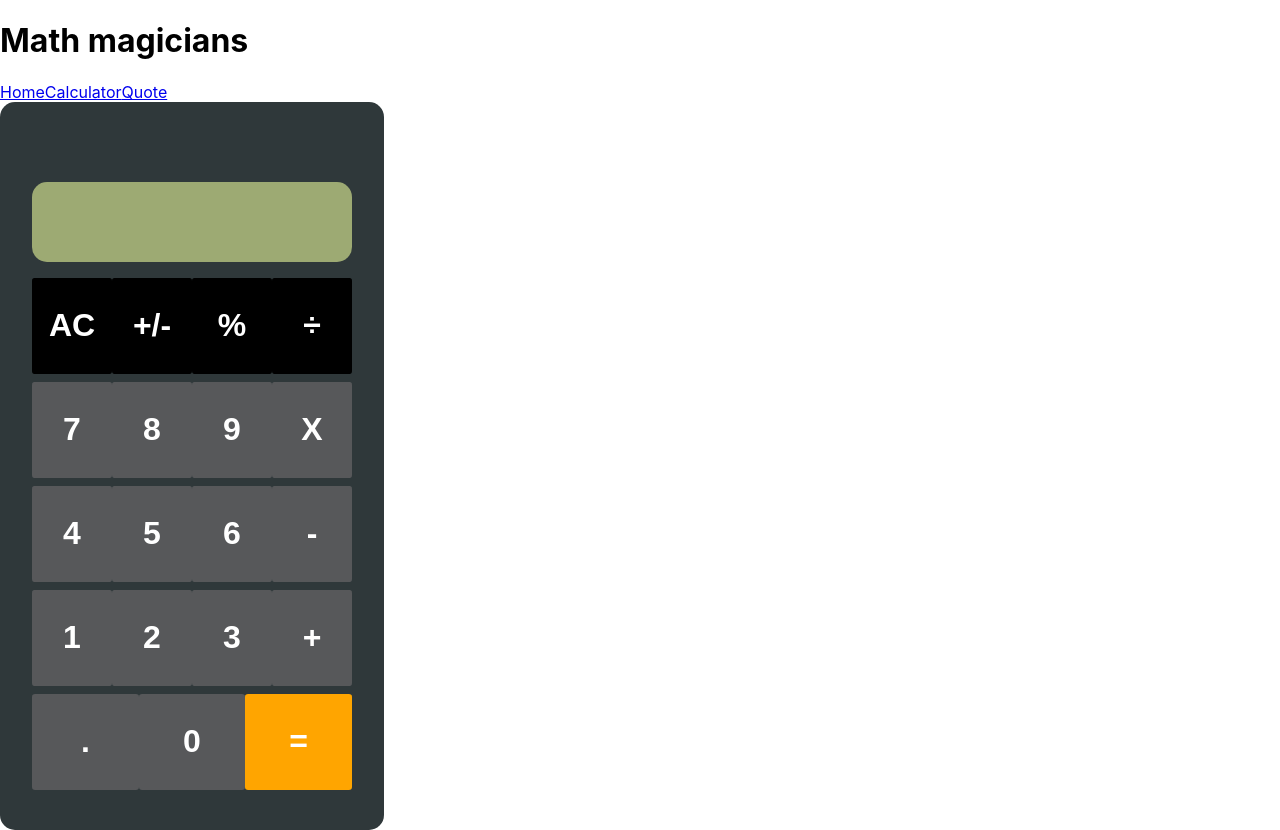
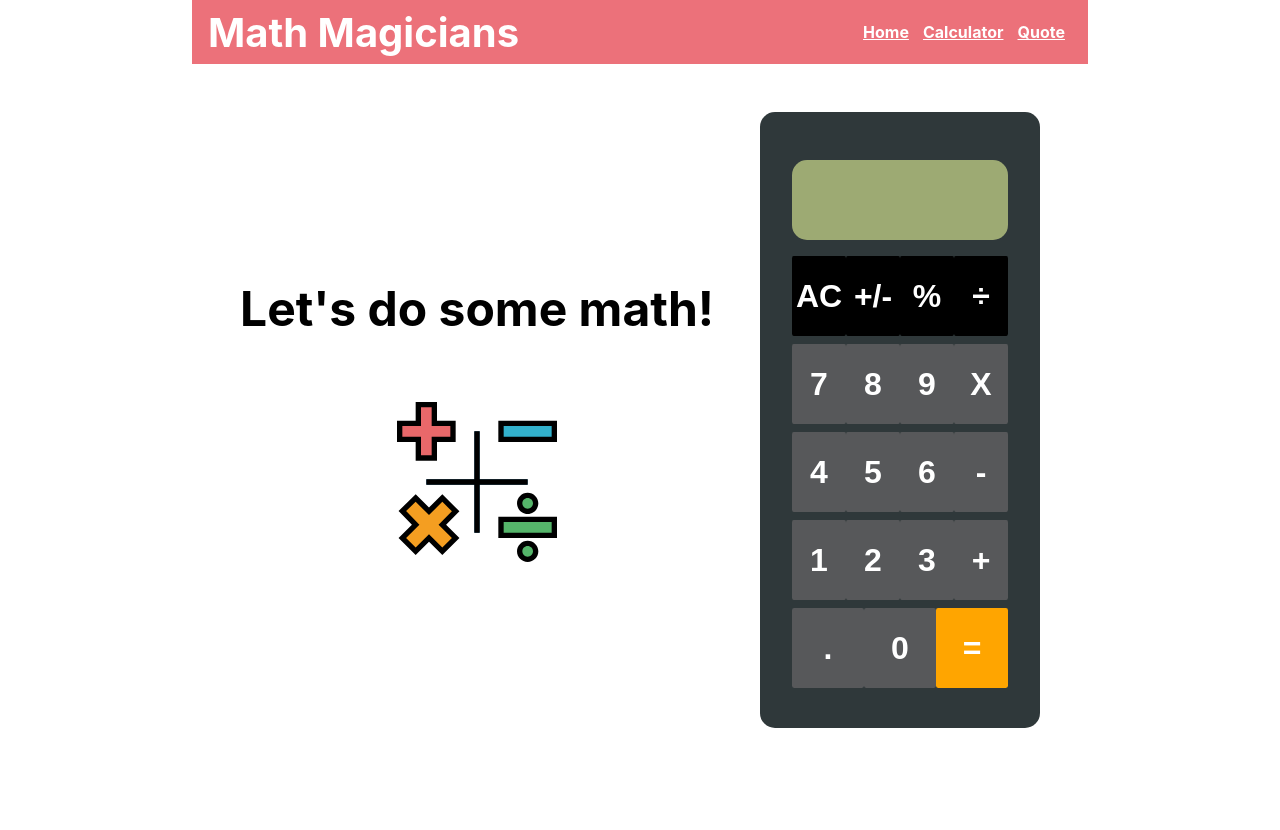
Before and after one commit to AlduLonghi/calculator-react, a React (Create React App) app: page / in a window 1280 px wide. After the commit the page ends 800 px from the top, so only its background shows below. Built offline with nearby package versions, Linux system fonts and the light colour scheme.

Commit message:
Route calculator component

```diff
--- a/src/components/App.js
+++ b/src/components/App.js
@@ -1,11 +1,15 @@
 import { Route, Switch } from 'react-router-dom';
 import Calculator from './calculator/Calculator';
 import '../style/App.css';
+import Navbar from './shared/Navbar';
 
 const App = () => (
-  <Switch>
-    <Route path="/" component={Calculator} />
-  </Switch>
+  <>
+    <Navbar />
+    <Switch>
+      <Route path="/" component={Calculator} />
+    </Switch>
+  </>
 );
 
 export default App;
--- a/src/components/calculator/Calculator.js
+++ b/src/components/calculator/Calculator.js
@@ -1,29 +1,15 @@
-import { useState } from 'react';
-import Display from './Display';
-import ButtonPanel from './ButtonPanel';
-import calculate from '../../logic/calculate';
+import CalculatorBody from './CalculatorBody';
 import '../../style/App.css';
-import Navbar from '../shared/Navbar';
+import calculatorImg from '../../assets/calculator.svg';
 
-const Calculator = () => {
-  const [state, setState] = useState({ total: '', next: '', operation: '' });
-  const { total } = state;
-  const { next } = state;
-  const { operation } = state;
-
-  const handleClick = btnName => {
-    setState(prevState => ({ ...calculate(prevState, btnName) }));
-  };
-
-  return (
-    <>
-      <Navbar />
-      <div className="calculator-body">
-        <Display data={{ total, next, operation }} />
-        <ButtonPanel onClick={handleClick} />
-      </div>
-    </>
-  );
-};
+const Calculator = () => (
+  <div className="calculator-component">
+    <div className="calc-text-img">
+      <h2>Let&apos;s do some math!</h2>
+      <img src={calculatorImg} alt="calculator" />
+    </div>
+    <CalculatorBody />
+  </div>
+);
 
 export default Calculator;
--- /dev/null
+++ b/src/components/calculator/CalculatorBody.js
@@ -0,0 +1,25 @@
+import { useState } from 'react';
+import Display from './Display';
+import ButtonPanel from './ButtonPanel';
+import calculate from '../../logic/calculate';
+import '../../style/App.css';
+
+const CalculatorBody = () => {
+  const [state, setState] = useState({ total: '', next: '', operation: '' });
+  const { total } = state;
+  const { next } = state;
+  const { operation } = state;
+
+  const handleClick = btnName => {
+    setState(prevState => ({ ...calculate(prevState, btnName) }));
+  };
+
+  return (
+    <div className="calculator-body">
+      <Display data={{ total, next, operation }} />
+      <ButtonPanel onClick={handleClick} />
+    </div>
+  );
+};
+
+export default CalculatorBody;
--- a/src/components/shared/Navbar.js
+++ b/src/components/shared/Navbar.js
@@ -2,16 +2,16 @@ import { Link } from 'react-router-dom';
 import '../../style/App.css';
 
 const Navbar = () => (
-  <div>
+  <nav>
     <h1>
-      Math magicians
+      Math Magicians
     </h1>
-    <div>
+    <div className="nav-links">
       <Link to="/">Home</Link>
       <Link to="/calculator">Calculator</Link>
       <Link to="/quote">Quote</Link>
     </div>
-  </div>
+  </nav>
 );
 
 export default Navbar;
--- a/src/style/App.css
+++ b/src/style/App.css
@@ -1,7 +1,7 @@
 .calculator-body {
-  width: 25%;
+  width: 35%;
   background-color: #2f383a;
-  padding-top: 5rem;
+  padding-top: 3rem;
   padding-left: 2rem;
   padding-right: 2rem;
   padding-bottom: 2rem;
@@ -12,12 +12,12 @@
   width: 100%;
   display: flex;
   justify-content: space-between;
-  height: 6rem;
+  height: 5rem;
   margin-bottom: 0.5rem;
 }
 
 .button {
-  width: 7rem;
+  width: 5rem;
   color: white;
   background-color: #57585a;
   border: none;
@@ -51,3 +51,58 @@
   border-radius: 15px;
   padding: 0 10px;
 }
+
+#root {
+  width: 70%;
+  padding: 0;
+}
+
+nav {
+  height: 4rem;
+  background-color: #EC717A;
+  color: white;
+  font-weight: bold;
+  display: flex;
+  justify-content: space-between;
+  align-items: center;
+  padding: 0 1rem;
+}
+
+h1 {
+  font-size: 2.5rem;
+}
+
+.nav-links {
+  width: 25%;
+  display: flex;
+  justify-content: space-around;
+  color: white;
+}
+
+.nav-links a {
+  color: white;
+}
+
+.calculator-component {
+  display: flex;
+  justify-content: space-between;
+  margin-top: 3rem;
+  padding: 0 3rem;
+}
+
+h2 {
+  font-size: 3rem;
+  padding-bottom: 4rem;
+}
+
+img {
+  width: 10rem;
+  height: 10rem;
+}
+
+.calc-text-img {
+  display: flex;
+  flex-direction: column;
+  justify-content: center;
+  align-items: center;
+}
--- a/src/style/index.css
+++ b/src/style/index.css
@@ -1,3 +1,10 @@
+* {
+  margin: 0;
+  padding: 0;
+  box-sizing: border-box;
+}
+
+
 body {
   margin: 0;
   font-family:
@@ -14,6 +21,8 @@ body {
     sans-serif;
   -webkit-font-smoothing: antialiased;
   -moz-osx-font-smoothing: grayscale;
+  display: flex;
+  justify-content: center;
 }
 
 code {
```
Also changed, not shown: src/assets/calculator.svg (added), 1 other file (tests, documents, lock files or other folders).
